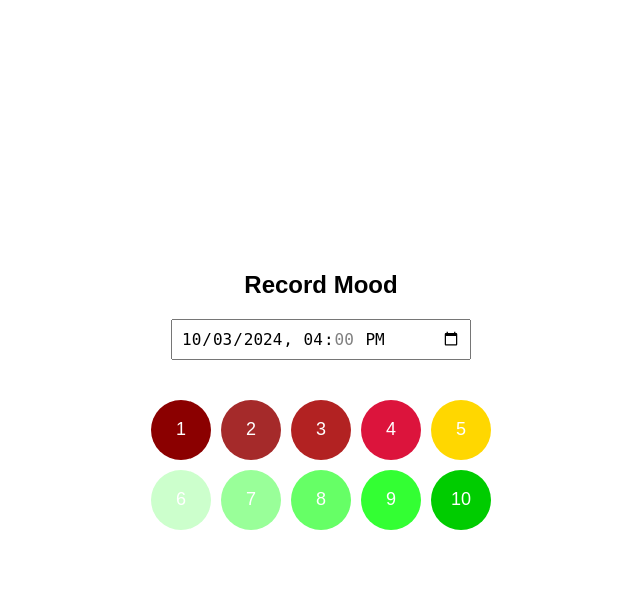
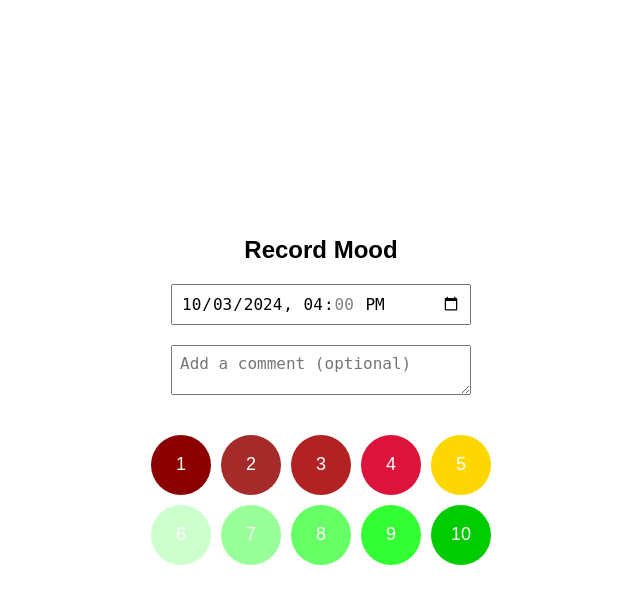
Before and after one commit to louisguichard/life-pulse, a Flask app: page /mood in a window 1280 px wide. Shown: the top 604 px of the page, without its empty margins (319-959 px from the left). Run offline with Flask 3, Linux system fonts and the light colour scheme.

Commit message:
feat: add a comment field

```diff
--- a/app.py
+++ b/app.py
@@ -1,7 +1,6 @@
 from flask import Flask, session, render_template, request, redirect, url_for, flash
 from datetime import datetime, timedelta
 import pytz
-from babel.dates import format_datetime
 
 from storage import load_data, save_data, delete_data
 from fitbit import (
@@ -25,14 +24,14 @@ def round_to_hour(dt):
     return dt.replace(minute=0, second=0, microsecond=0)
 
 
-def format_date_french(date_str):
-    """
-    Formats a date string from 'YYYY-MM-DDTHH:MM' to 'EEEE d MMMM yyyy - HHh'
-    Example: '2024-10-03T16:00' -> 'Jeudi 3 Octobre 2024 - 16h'
-    """
-    dt = datetime.strptime(date_str, "%Y-%m-%dT%H:%M")
-    dt = paris_tz.localize(dt)
-    return format_datetime(dt, "EEEE d MMMM yyyy - HH'h'", locale="fr")
+# def format_date_french(date_str):
+#     """
+#     Formats a date string from 'YYYY-MM-DDTHH:MM' to 'EEEE d MMMM yyyy - HHh'
+#     Example: '2024-10-03T16:00' -> 'Jeudi 3 Octobre 2024 - 16h'
+#     """
+#     dt = datetime.strptime(date_str, "%Y-%m-%dT%H:%M")
+#     dt = paris_tz.localize(dt)
+#     return format_datetime(dt, "EEEE d MMMM yyyy - HH'h'", locale="fr")
 
 
 @app.route("/")
@@ -54,7 +53,8 @@ def mood():
     if request.method == "POST":
         date_time = request.form["datetime"]
         mood_value = request.form["mood"]
-        save_data([date_time, "Mood", mood_value])
+        comment = request.form.get("comment", "")
+        save_data([date_time, "Mood", mood_value, comment])
         return redirect(url_for("home"))
     else:
         current_time = round_to_hour(datetime.now(paris_tz)).strftime("%Y-%m-%dT%H:00")
@@ -66,7 +66,7 @@ def events():
     if request.method == "POST":
         date_time = request.form["datetime"]
         event = request.form["event"]
-        save_data([date_time, "Event", event])
+        save_data([date_time, "Event", event, ""])
         return redirect(url_for("home"))
     else:
         current_time = round_to_hour(datetime.now(paris_tz)).strftime("%Y-%m-%dT%H:00")
@@ -78,7 +78,7 @@ def health():
     if request.method == "POST":
         date_time = request.form["datetime"]
         condition = request.form["condition"]
-        save_data([date_time, "Health", condition])
+        save_data([date_time, "Health", condition, ""])
         return redirect(url_for("home"))
     else:
         current_time = round_to_hour(datetime.now(paris_tz)).strftime("%Y-%m-%dT%H:00")
@@ -96,6 +96,7 @@ def dashboard():
     try:
         steps, sleep = get_fitbit_data(date)
     except ValueError:
+        flash("Failed to retrieve Fitbit data.", "error")
         return render_template("dashboard.html", fitbit_required=True)
     return render_template("dashboard.html", steps=steps, sleep=sleep)
 
@@ -104,12 +105,13 @@ def dashboard():
 def history():
     data = load_data()
     recent_data = data[::-1][:20]
-    formatted_data = []
-    for row in recent_data:
-        formatted_date = format_date_french(row[0])
-        formatted_row = [formatted_date, row[1], row[2]]
-        formatted_data.append(formatted_row)
-    return render_template("history.html", data=formatted_data)
+    # Undo date formatting for deletion to work correctly
+    # formatted_data = []
+    # for row in recent_data:
+    # formatted_date = format_date_french(row[0])
+    # formatted_row = [formatted_date, row[1], row[2], row[3]]
+    # formatted_data.append(formatted_row)
+    return render_template("history.html", data=recent_data)
 
 
 @app.route("/delete", methods=["POST"])
@@ -117,18 +119,13 @@ def delete_record():
     date = request.form.get("date")
     record_type = request.form.get("type")
     value = request.form.get("value")
-
-    if not date or not record_type or not value:
-        flash("Invalid data for deletion.")
-        return redirect(url_for("history"))
-
-    row = [date, record_type, value]
+    comment = request.form.get("comment")
+    row = [date, record_type, value, comment]
     try:
         delete_data(row)
-        flash("Record deleted successfully.")
+        flash("Record deleted successfully.", "success")
     except ValueError as e:
-        flash(str(e))
-
+        flash(str(e), "error")
     return redirect(url_for("history"))
 
 
@@ -152,9 +149,9 @@ def save_fitbit_data():
         if any([data_type not in existing_types for data_type in fitbit_types]):
             steps, sleep = get_fitbit_data(past_date)
             if "Sleep" not in existing_types:
-                save_data([f"{past_date}T00:00", "Sleep", sleep])
+                save_data([f"{past_date}T00:00", "Sleep", sleep, ""])
             if "Steps" not in existing_types:
-                save_data([f"{past_date}T00:00", "Steps", steps])
+                save_data([f"{past_date}T00:00", "Steps", steps, ""])
 
 
 if __name__ == "__main__":
--- a/templates/mood.html
+++ b/templates/mood.html
@@ -27,12 +27,17 @@
             flex-direction: column;
             align-items: center;
         }
-        input[type="datetime-local"] {
+        input[type="datetime-local"],
+        textarea {
             padding: 8px;
             font-size: 16px;
             margin-bottom: 20px;
             width: 100%;
             max-width: 300px;
+        }
+        textarea {
+            resize: vertical;
+            height: 50px;
         }
         .mood-buttons {
             display: grid;
@@ -75,6 +80,9 @@
     <h2>Record Mood</h2>
     <form method="post">
         <input type="datetime-local" id="datetime" name="datetime" value="{{ current_time }}" step="3600">
+
+        <textarea id="comment" name="comment" placeholder="Add a comment (optional)"></textarea>
+
         <div class="mood-buttons">
             {% for i in range(1, 11) %}
                 <button type="submit" name="mood" value="{{ i }}" class="mood-button mood-{{ i }}">
```
Also changed, not shown: templates/history.html (+11 -8 lines).
